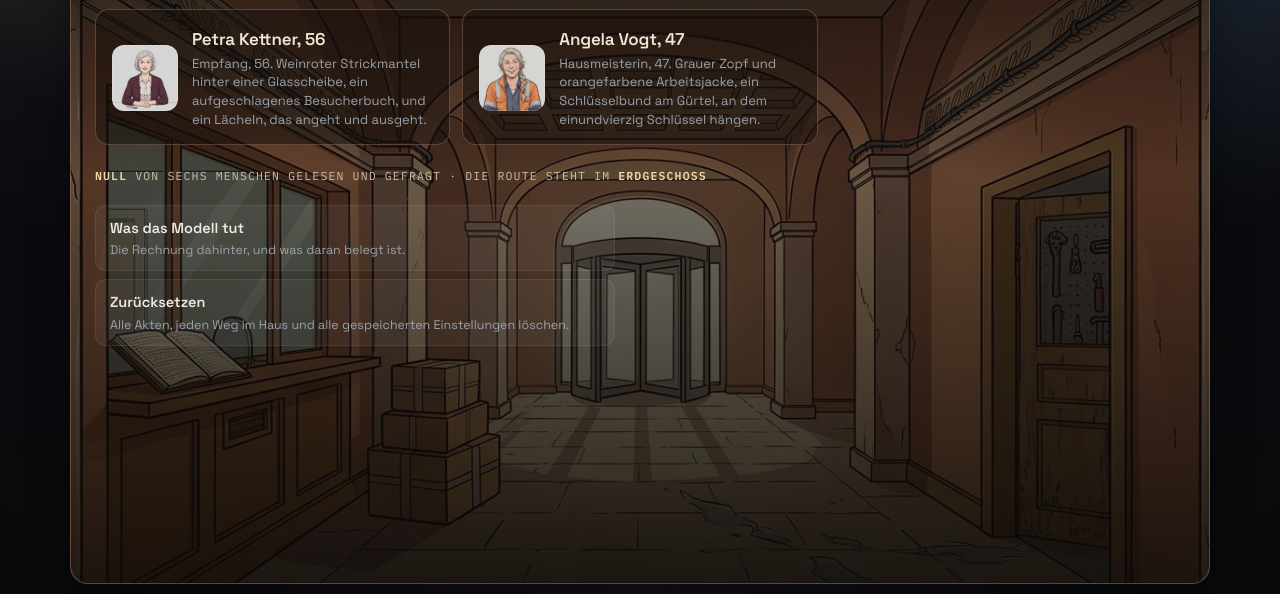
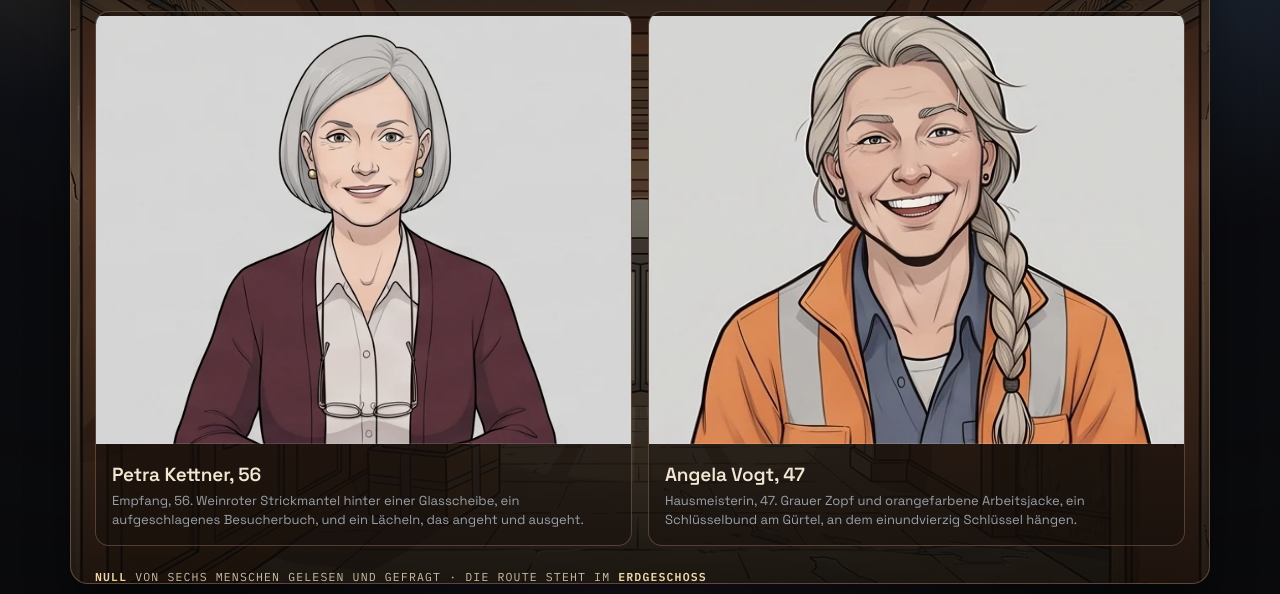
Before and after one commit to mendeltem/menschenlesen, a plain HTML site: page index.html in a window 1280 px wide. Shown: the part 206-800 px from the top of the page. Drawn offline with Linux system fonts and the light colour scheme.

Commit message:
Die zwei Zeilen weg, die Gesichter groß, und im Chat nur noch ein Wortwechsel
"Was das Modell tut" und "Zurücksetzen" standen doppelt: unten im Menü
und oben in der Leiste, wo sie hingehören. Unten sind sie jetzt weg —
erreichbar bleiben beide über die Leiste, das Zurücksetzen zusätzlich
über Umschalt+R.

Der Platz geht an die Leute. Aus der schmalen Zeile mit dem 66-Pixel-
Daumennagel wird eine Karte mit einem Porträt über die ganze Breite:
gemessen 528 mal 422 statt 66 mal 66, zwei nebeneinander je Etage. Bei
zwei bis drei Leuten pro Stockwerk ist der Platz da.

Und im Chat steht genau ein Wortwechsel: der, auf dem der Blätterer
steht. Alles davor ist nicht mehr klein und halbdurchsichtig, sondern
weg. Wer zurück will, blättert zurück — dann ist der andere weg. Eine
Wand aus blasser Schrift liest niemand, und sie nimmt dem, was gerade
gesagt wird, die Luft. Nachgeprüft: siebzehn Zeilen im Verlauf, zwei
sichtbar; der Blätterer springt auf "−1 · eine Unterhaltung davor" und
zeigt dort ebenfalls nur diesen einen. Die Bilanz am Ende des Besuchs
bleibt vollständig stehen.

Co-Authored-By: Claude Opus 5 <noreply@anthropic.com>

```diff
--- a/index.html
+++ b/index.html
@@ -453,7 +453,7 @@ body.imMenue .mkonto{color:#cdbfa6}
 body.imMenue .mkonto b{color:#f0d9a8}
 body.imMenue .eyebrow{color:color-mix(in srgb, var(--stock) 50%, #e8dcc6)}
 
-.mkarten{display:grid; grid-template-columns:repeat(auto-fill,minmax(280px,1fr)); gap:12px; margin-top:12px}
+.mkarten{display:grid; grid-template-columns:repeat(auto-fit,minmax(300px,1fr)); gap:16px; margin-top:14px}
 /* Eine Etage: Überschrift über die ganze Breite, darunter ihre Leute. */
 .etage{grid-column:1/-1; margin-top:14px; display:flex; align-items:baseline; gap:12px; flex-wrap:wrap}
 .etage:first-child{margin-top:0}
@@ -465,24 +465,24 @@ body.imMenue .eyebrow{color:color-mix(in srgb, var(--stock) 50%, #e8dcc6)}
 .etage span{font-size:13px; color:var(--muted)}
 .etage .schloss{grid-column:1/-1; font-size:13px; color:var(--muted); line-height:1.5;
   border:1px dashed var(--line); border-radius:11px; padding:12px 14px; background:var(--surface)}
-a.mkarte, button.mkarte{display:flex; gap:14px; align-items:center; text-align:left; font:inherit; color:inherit;
-  background:var(--surface); border:1px solid var(--line); border-radius:var(--r); padding:14px 16px;
-  cursor:pointer; transition:border-color .15s, transform .15s, box-shadow .15s}
-.mkarte:hover{border-color:var(--accent); transform:translateY(-2px); box-shadow:var(--glow)}
-.mkarte .mbild{flex:0 0 auto; width:66px; height:66px; border-radius:12px; border:1px solid var(--line);
-  background-size:cover; background-position:center 12%; filter:var(--face-filter,none)}
-.mkarte b{display:block; font-size:17px; font-weight:600; letter-spacing:-.01em}
-.mkarte span{display:block; font-size:13px; color:var(--muted); line-height:1.45; margin-top:3px}
+/* Zwei bis drei Leute je Etage, also darf eine Karte groß sein: das
+   Gesicht oben über die ganze Breite, der Name darunter. Man soll
+   sehen, wem man gleich gegenübersitzt, und nicht einen Daumennagel
+   entziffern. */
+a.mkarte, button.mkarte{display:flex; flex-direction:column; align-items:stretch; text-align:left;
+  font:inherit; color:inherit; background:var(--surface); border:1px solid var(--line);
+  border-radius:var(--r); padding:0; overflow:hidden; cursor:pointer;
+  transition:border-color .15s, transform .15s, box-shadow .15s}
+.mkarte:hover{border-color:var(--accent); transform:translateY(-3px); box-shadow:var(--glow)}
+.mkarte .mbild{width:100%; aspect-ratio:5/4; border:0; border-bottom:1px solid var(--line);
+  background-size:cover; background-position:center 16%; filter:var(--face-filter,none)}
+.mkarte .mtext{padding:13px 16px 15px}
+.mkarte b{display:block; font-size:19px; font-weight:600; letter-spacing:-.01em}
+.mkarte span{display:block; font-size:13px; color:var(--muted); line-height:1.45; margin-top:4px}
+.mkarte[disabled] .mbild{filter:grayscale(1) brightness(.6)}
 .mkonto{margin-top:22px; font-family:var(--mono); font-size:11.5px; letter-spacing:.1em;
   text-transform:uppercase; color:var(--muted)}
 .mkonto b{color:var(--accent)}
-.mzeilen{display:flex; flex-direction:column; gap:8px; margin-top:20px; max-width:520px}
-button.mzeile{text-align:left; font:inherit; color:inherit; background:var(--surface);
-  border:1px solid var(--line-soft); border-radius:11px; padding:11px 14px; cursor:pointer;
-  transition:border-color .15s, transform .15s}
-button.mzeile:hover{border-color:var(--accent); transform:translateY(-1px)}
-button.mzeile b{display:block; font-size:14.5px; font-weight:600}
-button.mzeile span{display:block; font-size:12.5px; color:var(--muted); margin-top:2px; line-height:1.45}
 body.imMenue .grid{display:none}
 body:not(.imMenue) .menue{display:none}
 .chatschalter{; margin:4px 0}
@@ -503,13 +503,13 @@ body:not(.imMenue) .menue{display:none}
 .line.davor{opacity:.72}
 .line.davor .txt{font-size:15px}
 .line.davor.regie{font-size:12.5px}
-.line.frueher{opacity:.42}
-.line.frueher .txt{font-size:13px; line-height:1.4}
-.line.frueher.regie{font-size:11.5px; line-height:1.45}
-.line.frueher .lab{font-size:8px; margin-bottom:1px}
-.line.frueher .wie{display:none}
-.line.frueher.meta{font-size:9.5px; line-height:1.6}
-.talk:hover .line.frueher{opacity:.62}
+/* Es steht genau ein Wortwechsel da: der, auf dem der Blätterer steht.
+   Alles davor ist nicht klein, sondern weg — wer zurück will, blättert
+   zurück, und dann ist der andere weg. Eine Wand aus halbdurchsichtiger
+   Schrift liest niemand, und sie nimmt dem, was gerade gesagt wird,
+   die Luft. */
+.line.frueher{display:none}
+.wwmarke:not(.hier){display:none}
 @keyframes rise{from{opacity:0; transform:translateY(8px)} to{opacity:1; transform:none}}
 .line.meta{font-family:var(--mono); font-size:10.5px; line-height:1.8; letter-spacing:.03em; color:var(--muted);
   opacity:.85; margin-top:-4px; padding-left:16px; border-left:1px dashed var(--line-soft); max-width:70ch}
@@ -835,12 +835,6 @@ table.bil tr.hi td.n{color:var(--accent); font-weight:600}
     <div class="stockhinweis" id="stockHinweis" hidden></div>
     <div class="mkarten" id="mkarten"></div>
     <div class="mkonto" id="mkonto"></div>
-    <div class="mzeilen">
-      <button class="mzeile" id="mInfo"><b>Was das Modell tut</b>
-        <span>Die Rechnung dahinter, und was daran belegt ist.</span></button>
-      <button class="mzeile" id="mReset"><b>Zurücksetzen</b>
-        <span>Alle Akten, jeden Weg im Haus und alle gespeicherten Einstellungen löschen.</span></button>
-    </div>
   </section>
 
   <div class="grid">
@@ -2561,8 +2555,6 @@ function zeigeMenue(){
   if(etageJetzt == null) etageJetzt = routeBis();
   zeichneEtage();
   choicesEl.innerHTML = "";
-  document.getElementById("mInfo").onclick  = () => zeigeInfo(true);
-  document.getElementById("mReset").onclick = () => zuruecksetzen();
   waehleSpur();
 }
 
@@ -2624,7 +2616,7 @@ function zeichneEtage(){
              ? ` · <i style="color:var(--accent)">noch nicht nach dem Antrag gefragt</i>` : ``);
     return `<button class="mkarte" data-person="${pp.id}"${zu?" disabled":""}>
       <span class="mbild" style="background-image:url('${pp.menubild || ""}')"></span>
-      <span><b>${esc(pp.hero.name)}, ${pp.hero.age}</b>
+      <span class="mtext"><b>${esc(pp.hero.name)}, ${pp.hero.age}</b>
         <span>${unten}</span></span>
     </button>`; }).join("");
   document.querySelectorAll("[data-person]").forEach(b =>
```
Also changed, not shown: quelle/spiel.html (+24 -32 lines), 1 other file.
